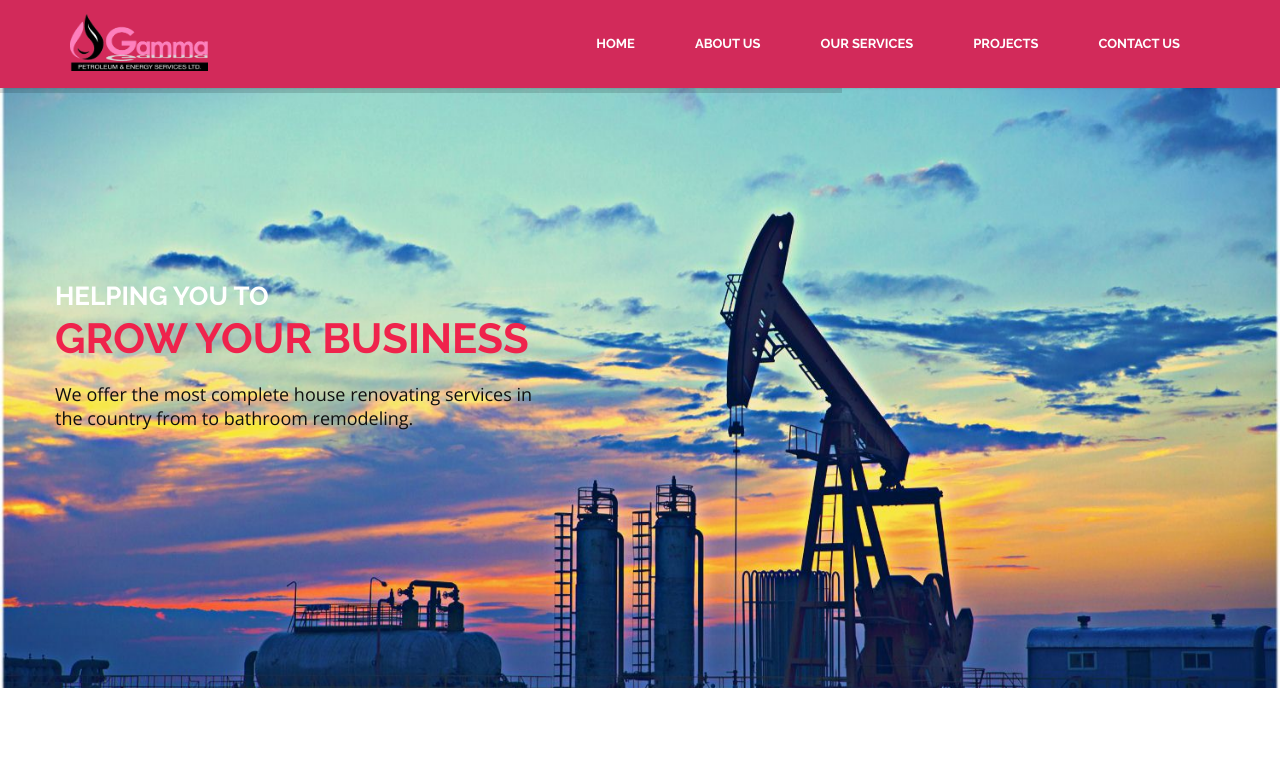
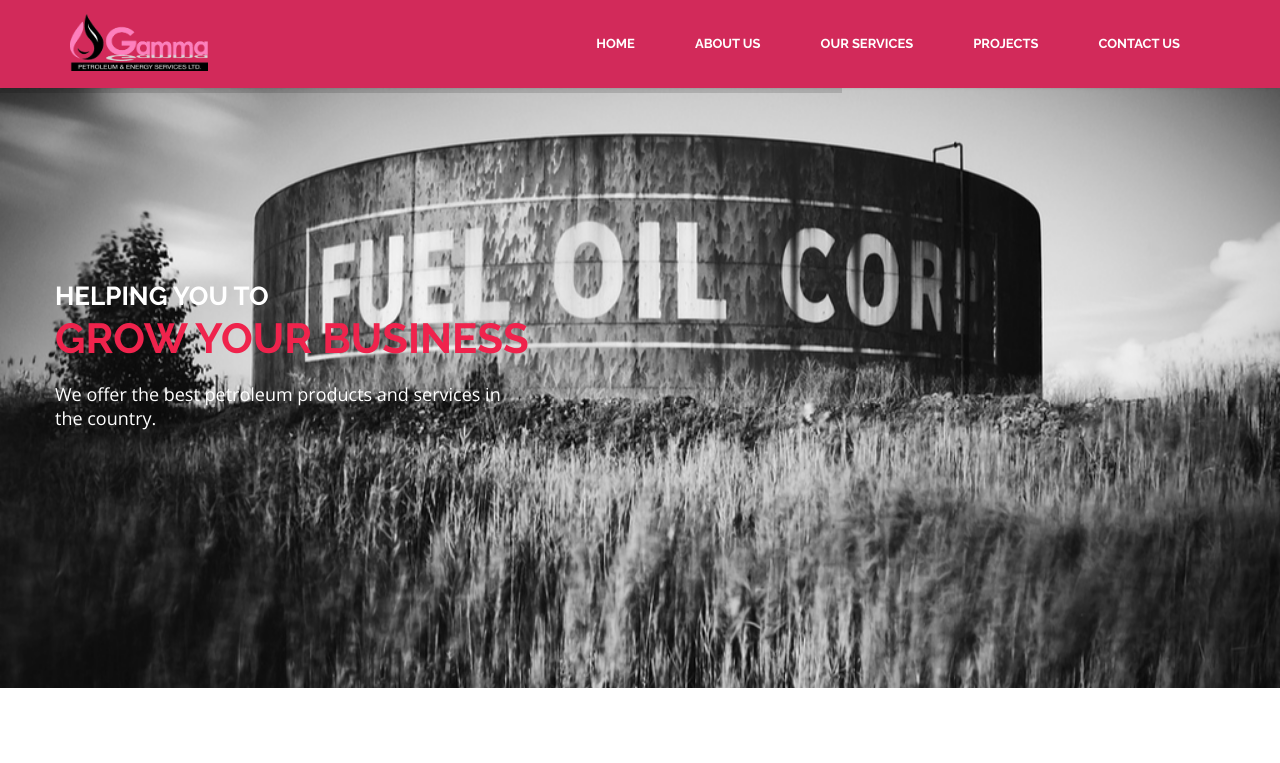
Before and after one commit to judahD/zipped, a plain HTML site: page index2.html in a window 1280 px wide. Shown: the top 763 px of the page. Drawn offline with nearby package versions, Linux system fonts and the light colour scheme; a web font is replaced by a local one.

Commit message:
with pix

```diff
--- a/css/style.css
+++ b/css/style.css
@@ -1119,7 +1119,7 @@ nav.navbar.bootsnav ul.nav li.dropdown ul.dropdown-menu > li > a:focus{
 #rev_slider_second p, .rev_slider p{
 	font-size:18px;
 	line-height:normal !important;
-	color:#0f0f0f;
+	color:#ffffff;
 }
 .rev_slider p.white_t {
   color: #fff;
@@ -2472,7 +2472,7 @@ ul.check li > i{
 
 
 /* ----------------- Footer ----------------- */
-.footer_top, .footer_small{ background:#F06D83;}
+.footer_top, .footer_small{ background:#7b1414;}
 .footer_panel .footer_logo{ display:inline-block; }
 .footer_top .footer_panel, .footer_panel ul.social_icon li a, .footer_small ul.social_icon li a{ color:#fff; }
 .footer_top .footer_panel .media-body span{
--- a/index2.html
+++ b/index2.html
@@ -155,23 +155,23 @@
 		<!-- SLIDE  -->
 		<li data-transition="fade">
 		<!-- MAIN IMAGE -->
-		<img src="images/oil1.jpg" alt="" data-bgposition="center center" data-bgfit="cover">
+		<img src="images/index.png" alt="" data-bgposition="center center" data-bgfit="cover">
 		<!-- LAYER NR. 1 -->
 		<h3 class="tp-caption tp-resizeme text-uppercase" data-x="left" data-y="194" data-width="full" data-transform_idle="o:1;" data-transform_in="y:-50px;opacity:0;s:1500;e:Power3.easeOut;" data-transform_out="s:1000;e:Power3.easeInOut;s:1000;e:Power3.easeInOut;" data-start="1000">Helping you to </h3>
 		<h1 class="tp-caption tp-resizeme text-uppercase" data-x="left" data-y="228" data-width="full" data-transform_idle="o:1;" data-transform_in="y:-50px;opacity:0;s:1500;e:Power3.easeOut;" data-transform_out="s:1000;e:Power3.easeInOut;s:1000;e:Power3.easeInOut;" data-start="1300">grow your business </h1>
 		<div class="tp-caption tp-resizeme" data-x="left" data-y="294" data-width="full" data-transform_idle="o:1;" data-transform_in="y:-50px;opacity:0;s:1500;e:Power3.easeOut;" data-transform_out="s:1000;e:Power3.easeInOut;s:1000;e:Power3.easeInOut;" data-start="1600">
-			<p>We offer the most complete house renovating services in <br>the country from to bathroom remodeling.</p>
+			<p>We offer the best petroleum products and services in <br>the country.</p>
 		</div>
 		<div class="tp-caption tp-resizeme layout_second" data-x="left" data-y="368" data-width="full" data-transform_idle="o:1;" data-transform_in="y:-50px;opacity:0;s:1500;e:Power3.easeOut;" data-transform_out="s:1000;e:Power3.easeInOut;s:1000;e:Power3.easeInOut;" data-start="2000">
 
 		</div>
 		</li>
 		<li data-transition="fade">
-		<img src="images/oil2.jpg" alt="" data-bgposition="center center" data-bgfit="cover">
+		<img src="images/new.jpg" alt="" data-bgposition="center center" data-bgfit="cover">
 		<h3 class="tp-caption tp-resizeme text-uppercase" data-x="left" data-y="194" data-width="full" data-transform_idle="o:1;" data-transform_in="y:-50px;opacity:0;s:1500;e:Power3.easeOut;" data-transform_out="s:1000;e:Power3.easeInOut;s:1000;e:Power3.easeInOut;" data-start="1000">Helping you to </h3>
 		<h1 class="tp-caption tp-resizeme text-uppercase" data-x="left" data-y="228" data-width="full" data-transform_idle="o:1;" data-transform_in="y:-50px;opacity:0;s:1500;e:Power3.easeOut;" data-transform_out="s:1000;e:Power3.easeInOut;s:1000;e:Power3.easeInOut;" data-start="1300">grow your business </h1>
 		<div class="tp-caption tp-resizeme" data-x="left" data-y="294" data-width="full" data-transform_idle="o:1;" data-transform_in="y:-50px;opacity:0;s:1500;e:Power3.easeOut;" data-transform_out="s:1000;e:Power3.easeInOut;s:1000;e:Power3.easeInOut;" data-start="1600">
-			<p>We offer the most complete house renovating services in <br>the country from to bathroom remodeling.</p>
+			<p>We offer the best petroleum products and services in <br>the country.</p>
 		</div>
 		<div class="tp-caption tp-resizeme layout_second" data-x="left" data-y="368" data-width="full" data-transform_idle="o:1;" data-transform_in="y:-50px;opacity:0;s:1500;e:Power3.easeOut;" data-transform_out="s:1000;e:Power3.easeInOut;s:1000;e:Power3.easeInOut;" data-start="2000">
 
```
Also changed, not shown: images/Extraction_of_oil.jpg (added), images/fuel (1).jpg (added), images/fuel.jpg (added), images/index.png (added), images/new.jpg (added), images/pppp.jpg (added).
